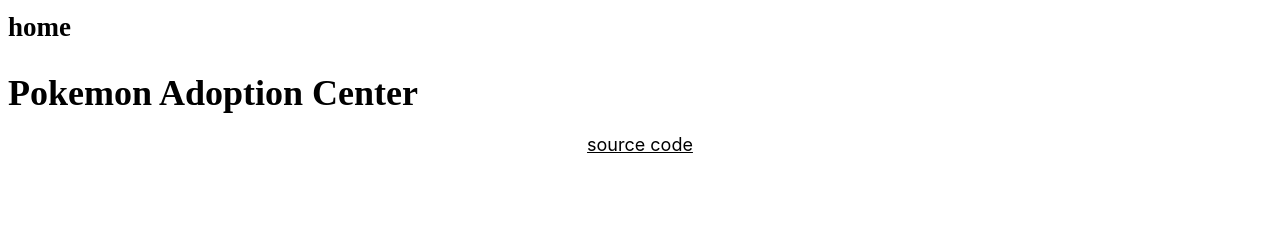
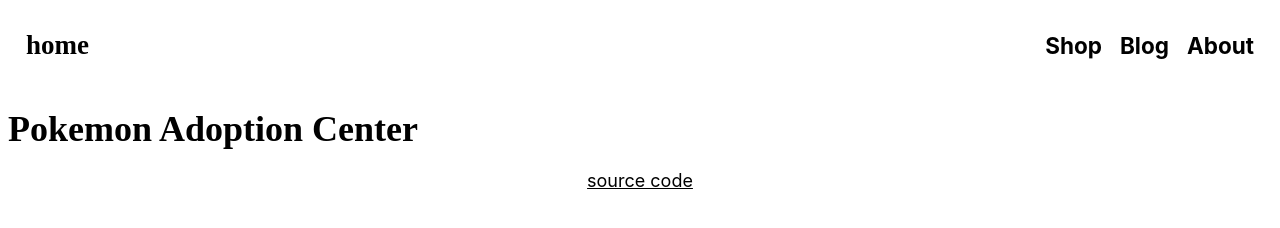
Before and after one commit to xLillium/extraterrestrial-equator, an Astro site: page / in a window 1280 px wide. Built offline with nearby package versions, Linux system fonts and the light colour scheme; Astro itself is replaced by a stand-in of ours; a web font is replaced by a local one.

Commit message:
Add navigation links in header

```diff
--- a/src/layouts/default.astro
+++ b/src/layouts/default.astro
@@ -1,3 +1,20 @@
+---
+const navItems = [
+	{
+		path: "/shop",
+		label: "Shop",
+	},
+	{
+		path: "/blog",
+		label: "Blog",
+	},
+	{
+		path: "/about",
+		label: "About",
+	},
+];
+---
+
 <html lang="en">
 	<head>
 		<meta charset="utf-8" />
@@ -22,7 +39,13 @@
 		<header>
 			<a href="/" rel="home"> home</a>
 
-			<!-- TODO: add nav -->
+			<nav>
+				{
+					navItems.map((item) => {
+						return <a href={item.path}>{item.label}</a>;
+					})
+				}
+			</nav>
 		</header>
 
 		<slot />
@@ -55,6 +78,33 @@
 </style>
 
 <style>
+	header {
+		align-items: baseline;
+		background: var(--color-gray-100);
+		display: flex;
+		flex-direction: column;
+		justify-content: space-between;
+		padding: 1rem;
+	}
+
+	@media (min-width: 400px) {
+		header {
+			flex-direction: row;
+		}
+	}
+
+	nav {
+		display: flex;
+		gap: 1rem;
+	}
+
+	nav a {
+		color: inherit;
+		font-size: 1.25rem;
+		font-weight: 700;
+		text-decoration: none;
+	}
+
 	a[rel="home"] {
 		color: inherit;
 		font-family: "Pokemon Solid", cursive;
```
